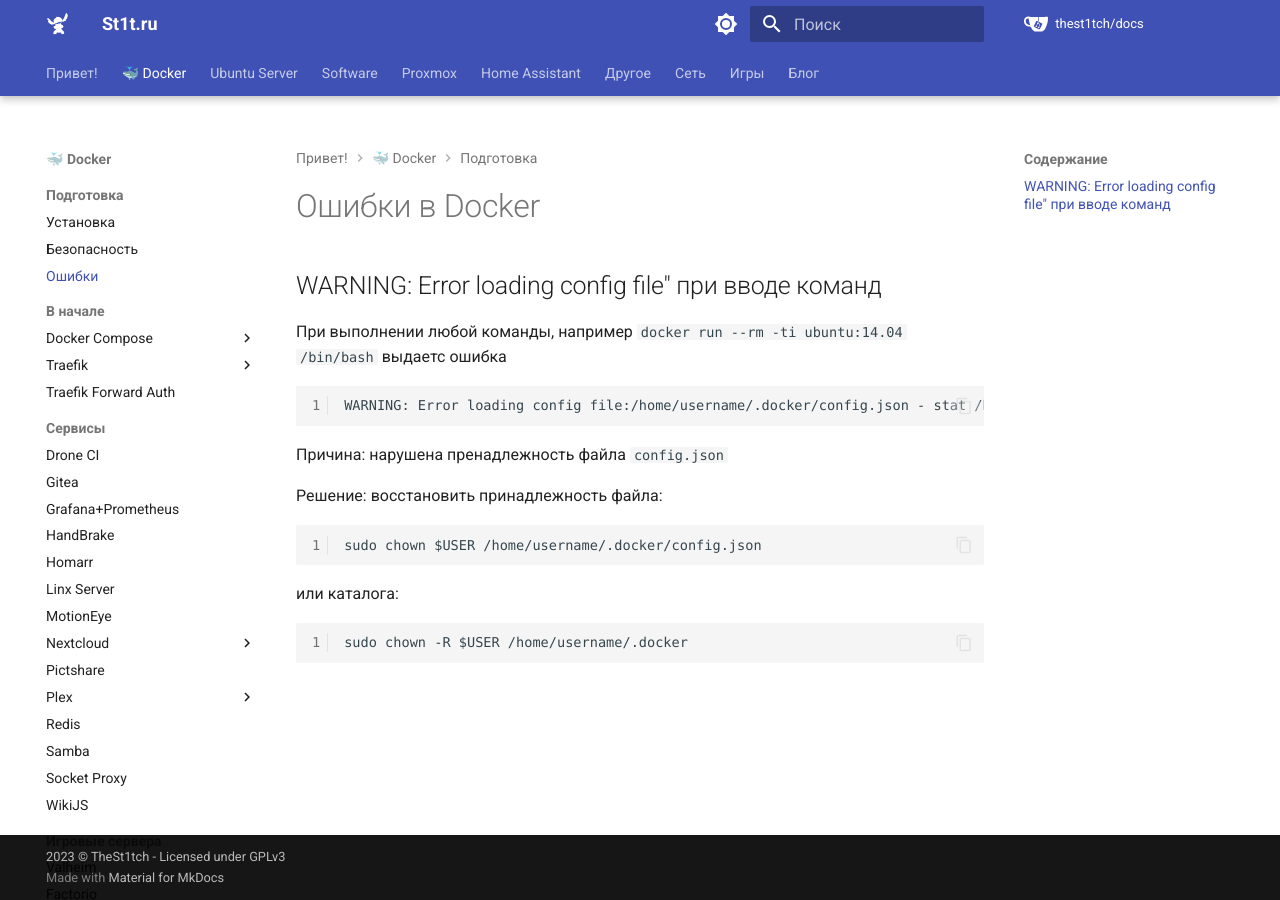
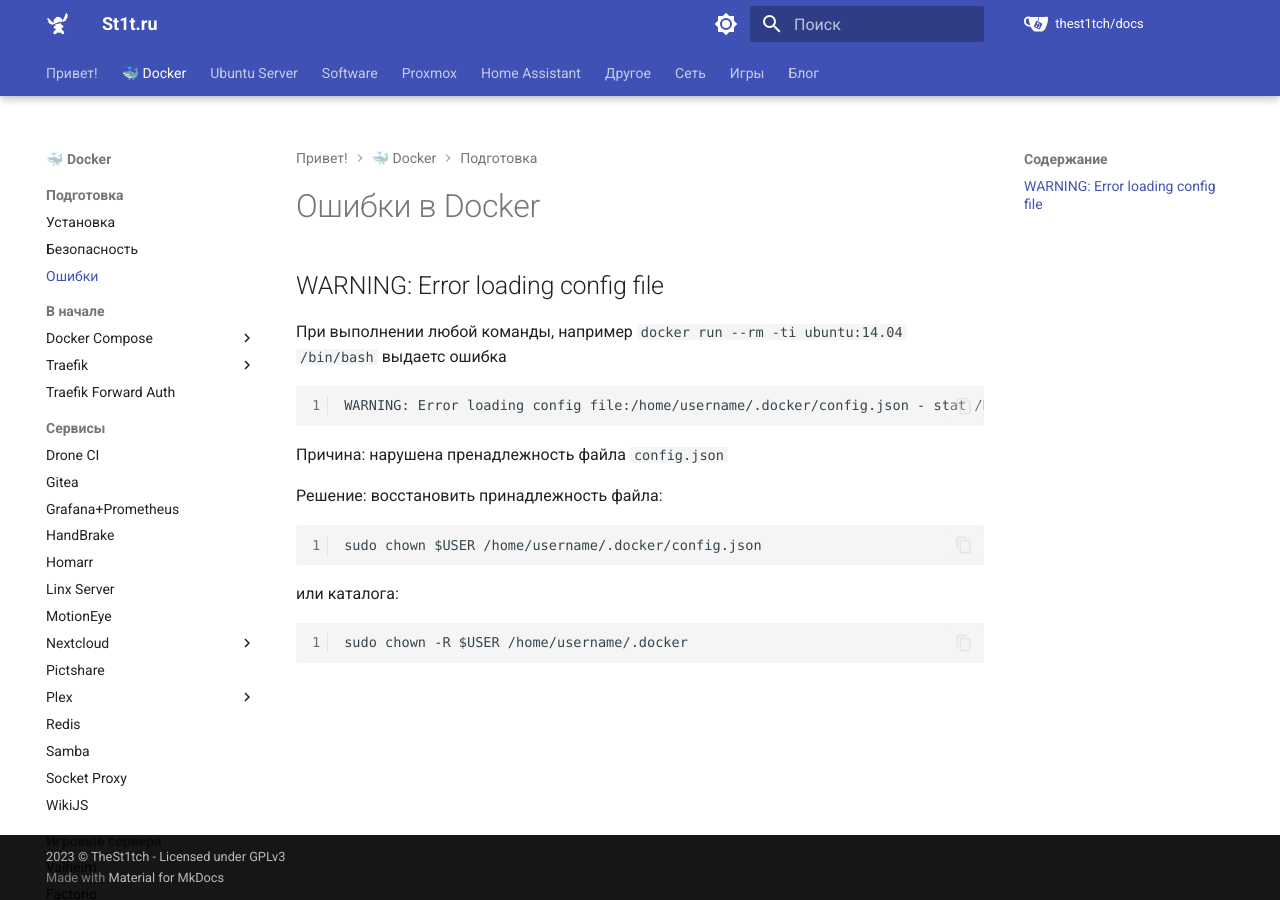
Before and after one commit to TheSt1tch/docs, an MkDocs documentation site: the page built from docs/docker/error.md, in a window 1280 px wide. Built offline with MkDocs 1.6.1 and Material for MkDocs 9.7.7, drawn with Linux system fonts in a browser that asks for light colours; some web fonts are replaced.

Commit message:
фикс статьи

```diff
--- a/docs/docker/error.md
+++ b/docs/docker/error.md
@@ -1,6 +1,6 @@
 # Ошибки в Docker
 
-## WARNING: Error loading config file" при вводе команд
+## WARNING: Error loading config file
 
 При выполнении любой команды, например `docker run --rm -ti ubuntu:14.04 /bin/bash` выдаетс ошибка
 
```
